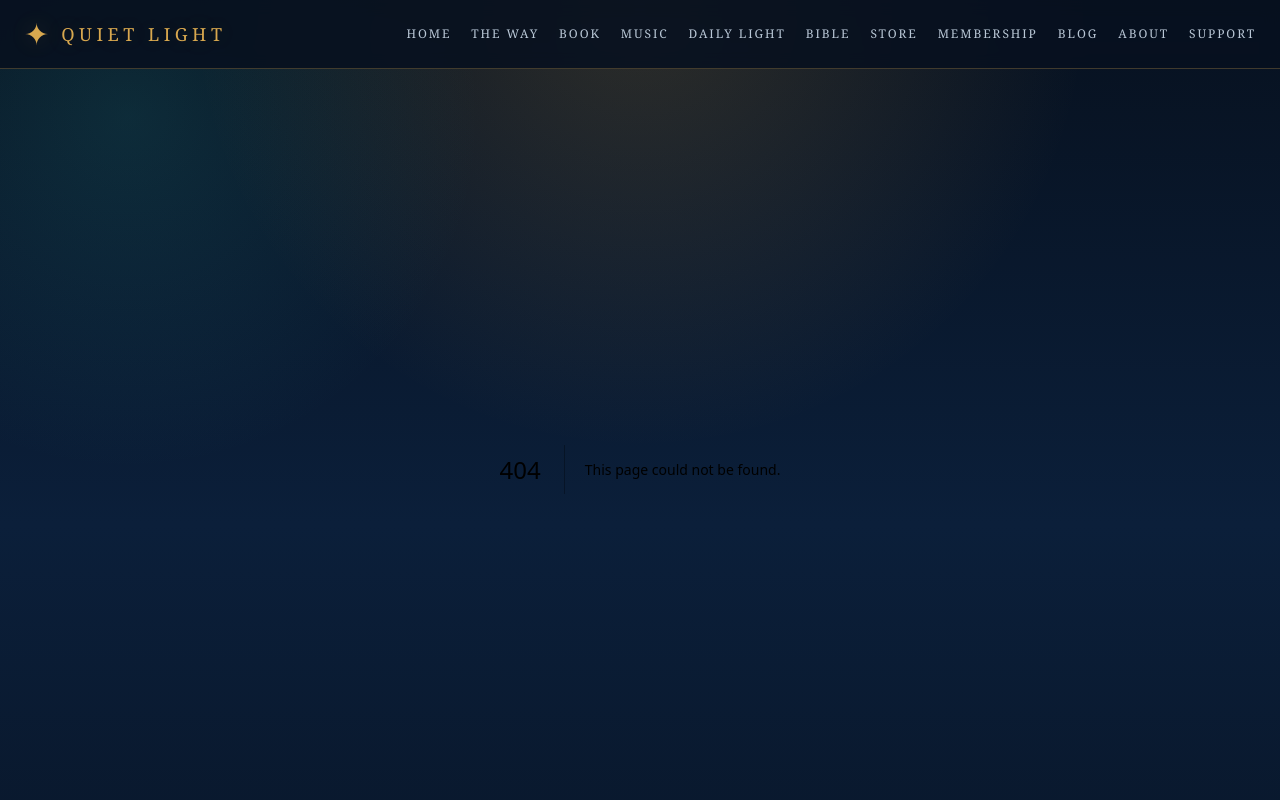
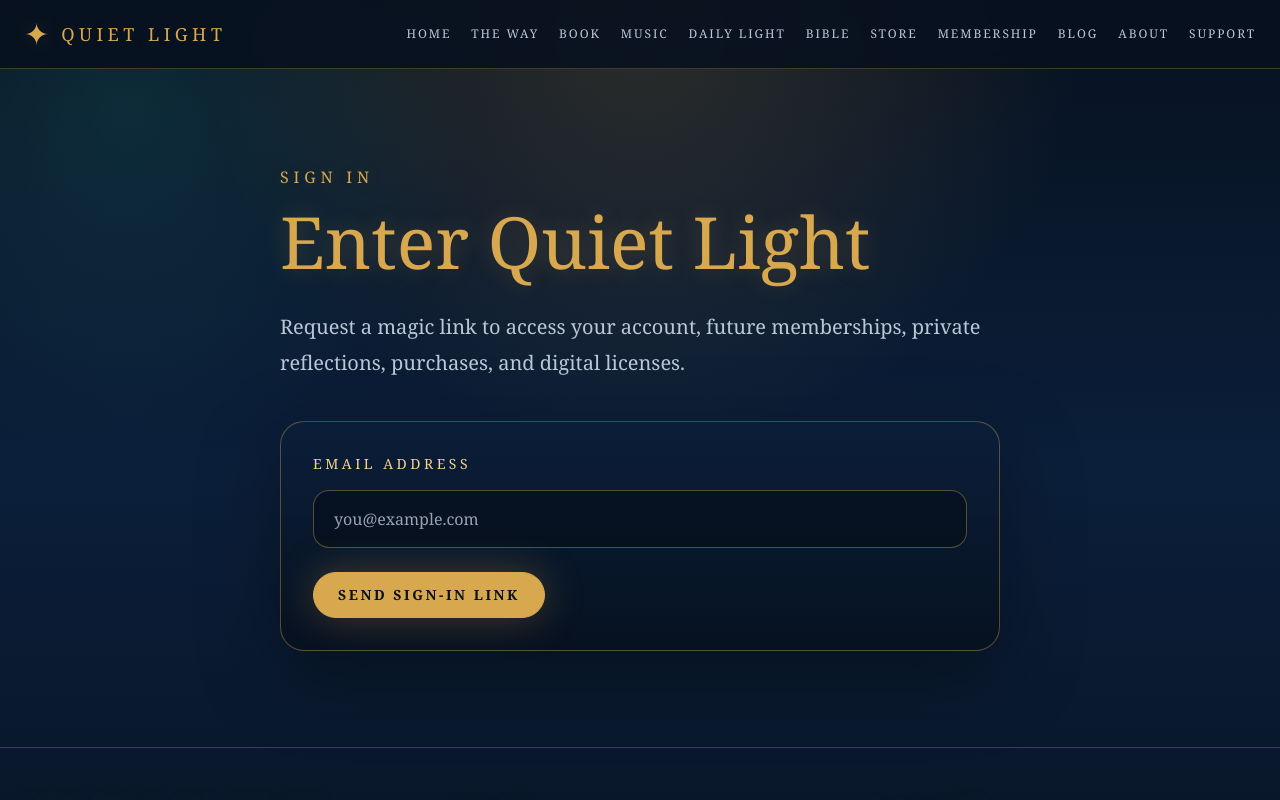
Before and after one commit to UnimatrixZeroRD/QuietLight, a Next.js app: page /sign-in in a window 1280 px wide. Before the commit this address had no page. Shown: the top 800 px of the page. Built offline with nearby package versions, Linux system fonts and the light colour scheme.

Commit message:
Add sign-in page

```diff
--- /dev/null
+++ b/src/app/sign-in/page.tsx
@@ -0,0 +1,14 @@
+import { SignInForm } from "../../components/auth/sign-in-form";
+
+export default function SignInPage() {
+  return (
+    <main className="mx-auto max-w-3xl px-6 py-24">
+      <p className="gold-text uppercase tracking-[0.3em]">Sign In</p>
+      <h1 className="gold-text mt-4 text-5xl md:text-7xl">Enter Quiet Light</h1>
+      <p className="mt-8 text-xl leading-9 text-[var(--muted-silver)]">
+        Request a magic link to access your account, future memberships, private reflections, purchases, and digital licenses.
+      </p>
+      <SignInForm />
+    </main>
+  );
+}
```
